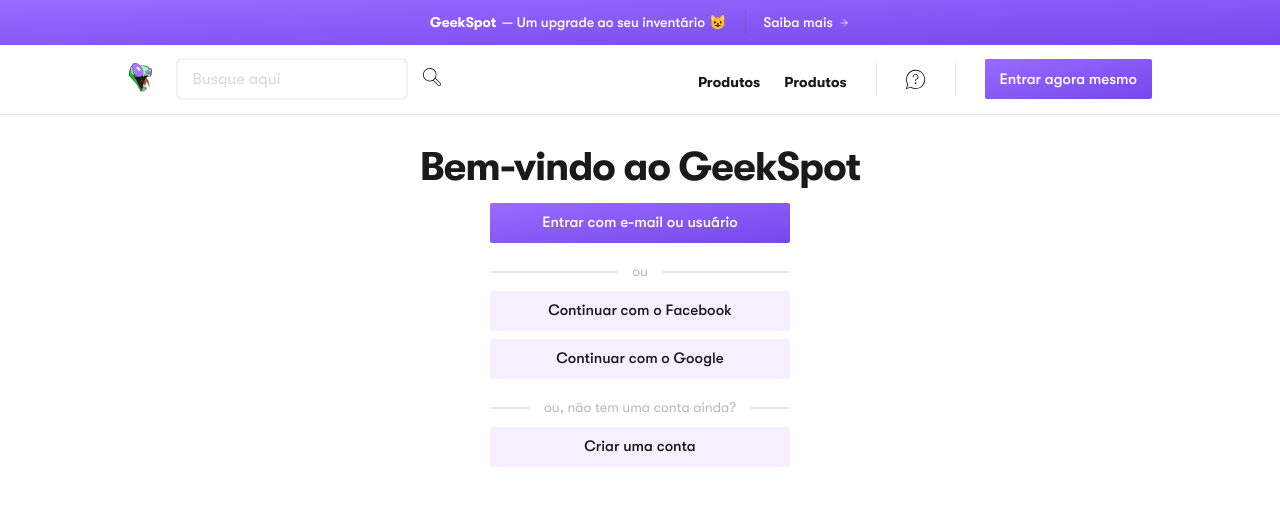
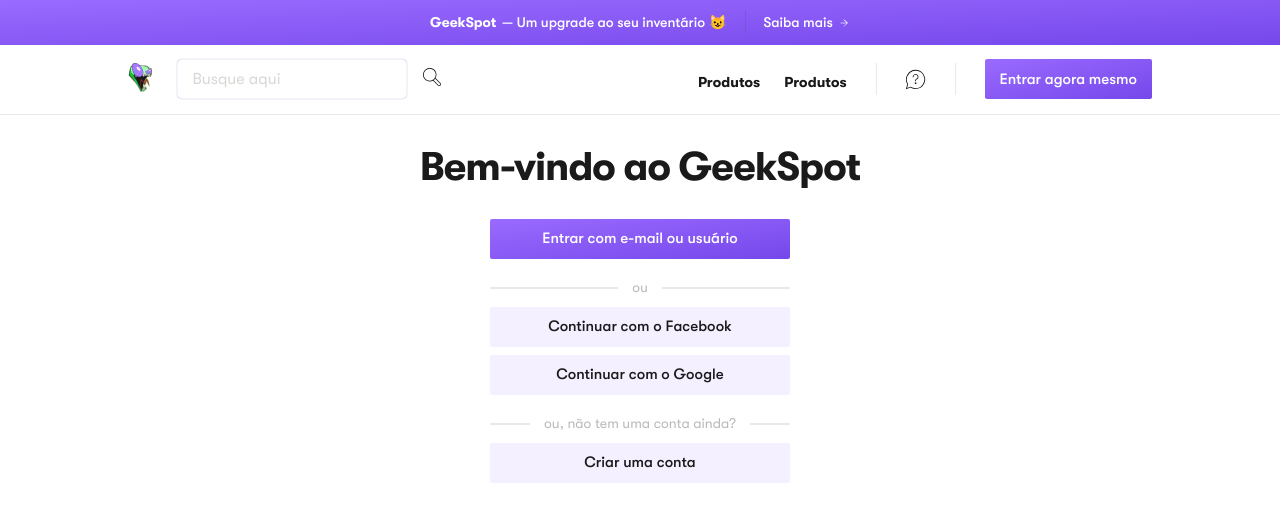
Before and after one commit to junioranheu/geekspot-angular, an Angular app: page /usuario/entrar in a window 1280 px wide. Shown: the top 522 px of the page. Built offline with nearby package versions, Linux system fonts and the light colour scheme.

Commit message:
ajustes gerais em ENTRAR

```diff
--- a/src/app/usuario/entrar/entrar.component.html
+++ b/src/app/usuario/entrar/entrar.component.html
@@ -2,7 +2,7 @@
     <section class="divPrincipal">
         <span class="titulo">Bem-vindo ao GeekSpot</span>
 
-        <div class="divLogin">
+        <div class="divLogin margem1">
             <ng-container *ngIf="isExibirDivEmail">
                 <div class="animate__animated animate__fadeIn">
                     <input class="input" type="text" placeholder="E-mail ou nome de usuário" autoComplete="off"
--- a/src/app/usuario/entrar/entrar.component.ts
+++ b/src/app/usuario/entrar/entrar.component.ts
@@ -24,6 +24,7 @@
         }
 
         alert('aea');
+        // https://github.com/junioranheu/geek-spot/blob/main/front-end/pages/usuario/entrar/sessaoEntrar.tsx
     }
 
     handleExibirDivEmail(): void {
```
